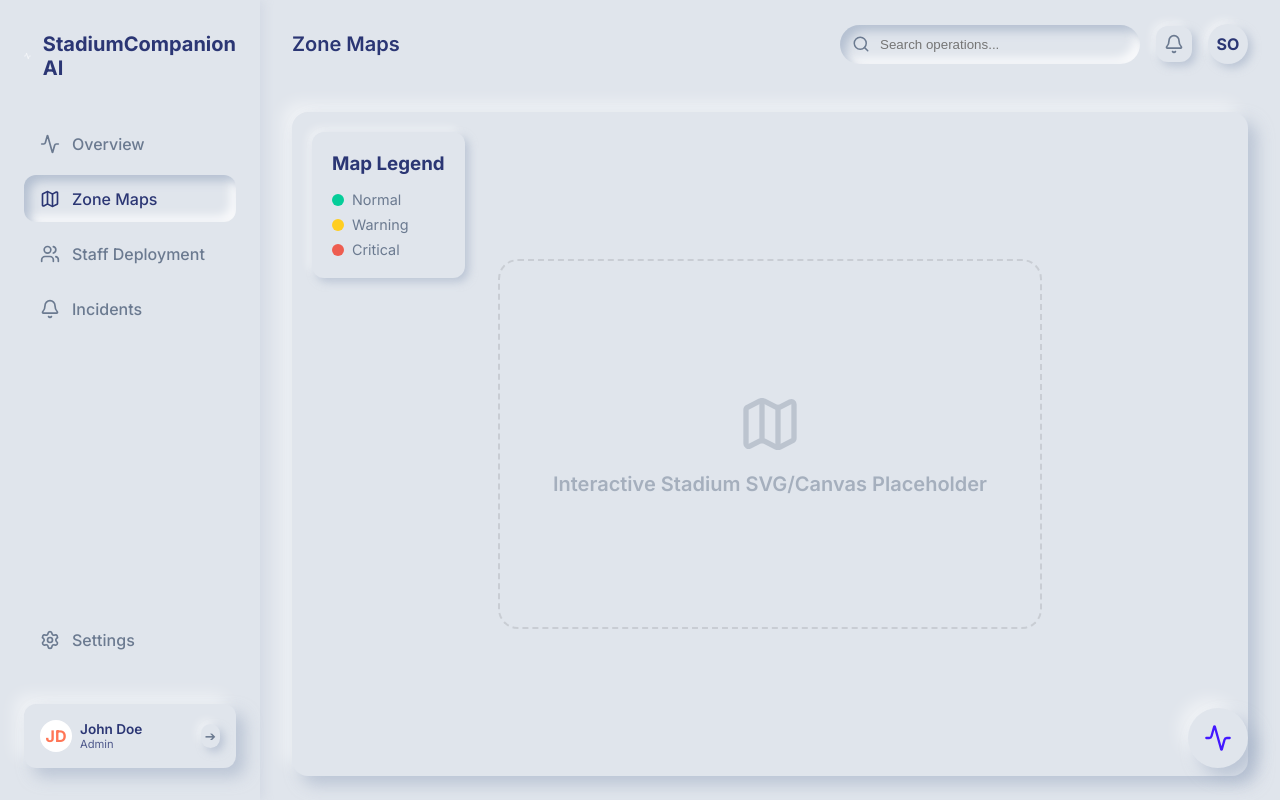
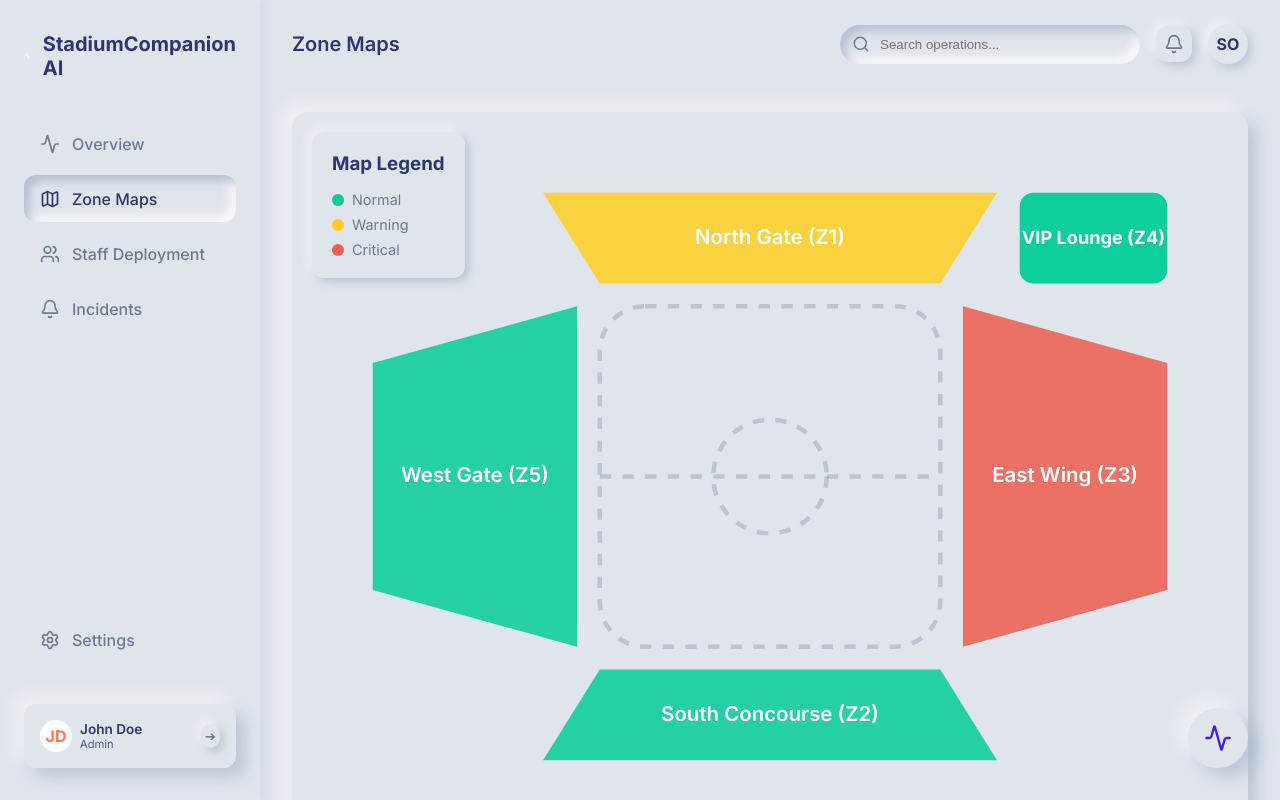
Before and after one commit to OrbIndraneel/prompt_wars4, a React (Vite) app: page / in a window 1280 px wide. Both pictures are taken after a click on the element "Zone Maps". Built offline with nearby package versions, Linux system fonts and the light colour scheme.

Commit message:
Implement dynamic interactive SVG Stadium map

```diff
--- a/src/App.jsx
+++ b/src/App.jsx
@@ -248,9 +248,43 @@ Provide a brief, professional, and actionable response based on the live zone st
                 <div className="flex items-center gap-2" style={{ marginBottom: '0.5rem', fontSize: '0.9rem', color: 'var(--text-muted)' }}><div style={{ width: 12, height: 12, background: 'var(--accent-yellow)', borderRadius: '50%' }}></div> Warning</div>
                 <div className="flex items-center gap-2" style={{ fontSize: '0.9rem', color: 'var(--text-muted)' }}><div style={{ width: 12, height: 12, background: 'var(--accent-red)', borderRadius: '50%' }}></div> Critical</div>
               </div>
-              <div style={{ width: '60%', height: '60%', border: '2px dashed rgba(0,0,0,0.1)', borderRadius: '20px', display: 'flex', alignItems: 'center', justifyContent: 'center', position: 'relative', flexDirection: 'column', gap: '1rem' }}>
-                <MapIcon size={64} color="var(--text-muted)" style={{ opacity: 0.3 }} />
-                <span style={{ color: 'var(--text-muted)', fontSize: '1.25rem', fontWeight: 600, opacity: 0.5, textAlign: 'center', padding: '0 2rem' }}>Interactive Stadium SVG/Canvas Placeholder</span>
+              <div style={{ width: '100%', height: '100%', display: 'flex', alignItems: 'center', justifyContent: 'center' }}>
+                <svg viewBox="0 0 800 600" style={{ width: '100%', height: '100%', filter: 'drop-shadow(var(--shadow-raised))' }}>
+                  {/* Center Pitch */}
+                  <rect x="250" y="150" width="300" height="300" rx="40" fill="transparent" stroke="var(--text-muted)" strokeWidth="4" strokeDasharray="10 10" opacity="0.3" />
+                  <circle cx="400" cy="300" r="50" fill="transparent" stroke="var(--text-muted)" strokeWidth="4" strokeDasharray="10 10" opacity="0.3" />
+                  <line x1="250" y1="300" x2="550" y2="300" stroke="var(--text-muted)" strokeWidth="4" strokeDasharray="10 10" opacity="0.3" />
+
+                  {/* North Gate (z1) */}
+                  <path d="M 200 50 L 600 50 L 550 130 L 250 130 Z"
+                        fill={zones.find(z => z.id === 'z1')?.status === 'critical' ? 'var(--accent-red)' : zones.find(z => z.id === 'z1')?.status === 'warning' ? 'var(--accent-yellow)' : 'var(--accent-green)'}
+                        opacity="0.85" style={{ transition: 'fill 0.5s ease' }} />
+                  <text x="400" y="95" textAnchor="middle" fill="white" fontWeight="600" fontSize="18">North Gate (Z1)</text>
+
+                  {/* South Concourse (z2) */}
+                  <path d="M 250 470 L 550 470 L 600 550 L 200 550 Z"
+                        fill={zones.find(z => z.id === 'z2')?.status === 'critical' ? 'var(--accent-red)' : zones.find(z => z.id === 'z2')?.status === 'warning' ? 'var(--accent-yellow)' : 'var(--accent-green)'}
+                        opacity="0.85" style={{ transition: 'fill 0.5s ease' }} />
+                  <text x="400" y="515" textAnchor="middle" fill="white" fontWeight="600" fontSize="18">South Concourse (Z2)</text>
+
+                  {/* East Wing Seating (z3) */}
+                  <path d="M 570 150 L 750 200 L 750 400 L 570 450 Z"
+                        fill={zones.find(z => z.id === 'z3')?.status === 'critical' ? 'var(--accent-red)' : zones.find(z => z.id === 'z3')?.status === 'warning' ? 'var(--accent-yellow)' : 'var(--accent-green)'}
+                        opacity="0.85" style={{ transition: 'fill 0.5s ease' }} />
+                  <text x="660" y="305" textAnchor="middle" fill="white" fontWeight="600" fontSize="18">East Wing (Z3)</text>
+
+                  {/* West Gate (z5) */}
+                  <path d="M 230 150 L 50 200 L 50 400 L 230 450 Z"
+                        fill={zones.find(z => z.id === 'z5')?.status === 'critical' ? 'var(--accent-red)' : zones.find(z => z.id === 'z5')?.status === 'warning' ? 'var(--accent-yellow)' : 'var(--accent-green)'}
+                        opacity="0.85" style={{ transition: 'fill 0.5s ease' }} />
+                  <text x="140" y="305" textAnchor="middle" fill="white" fontWeight="600" fontSize="18">West Gate (Z5)</text>
+
+                  {/* VIP Lounge (z4) */}
+                  <rect x="620" y="50" width="130" height="80" rx="12"
+                        fill={zones.find(z => z.id === 'z4')?.status === 'critical' ? 'var(--accent-red)' : zones.find(z => z.id === 'z4')?.status === 'warning' ? 'var(--accent-yellow)' : 'var(--accent-green)'}
+                        opacity="0.95" style={{ transition: 'fill 0.5s ease' }} />
+                  <text x="685" y="95" textAnchor="middle" fill="white" fontWeight="bold" fontSize="16">VIP Lounge (Z4)</text>
+                </svg>
               </div>
             </div>
           </div>
```
